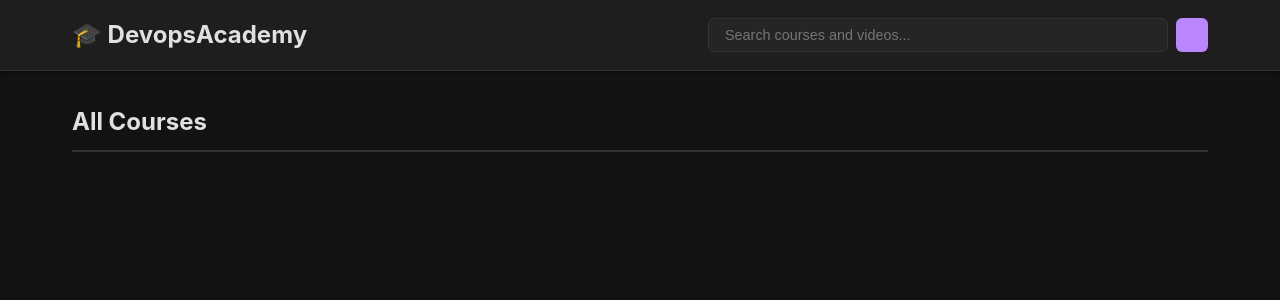
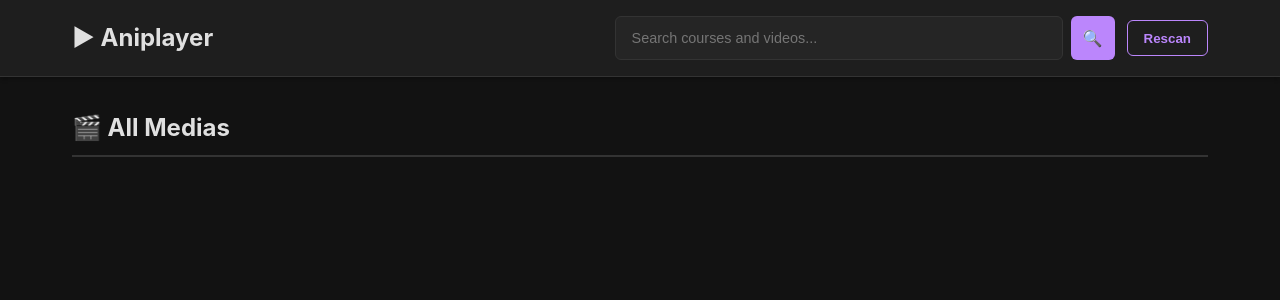
Before and after one commit to abmajum/aniplayer, a FastAPI app: page / in a window 1280 px wide. Shown: the top 300 px of the page. Run offline with FastAPI, Linux system fonts and the light colour scheme; data that the repository does not hold is empty.

Commit message:
Updated code to show video files

```diff
--- a/main.py
+++ b/main.py
@@ -4,7 +4,7 @@ import mimetypes
 import re
 from pathlib import Path
 from fastapi import FastAPI, Request, HTTPException, Query
-from fastapi.responses import HTMLResponse, FileResponse, StreamingResponse
+from fastapi.responses import HTMLResponse, FileResponse, StreamingResponse, RedirectResponse
 from fastapi.staticfiles import StaticFiles
 from fastapi.templating import Jinja2Templates
 from pydantic import BaseModel
@@ -127,12 +127,9 @@ def scan_courses():
                         suffix = item.suffix.lower()
                         if suffix in VIDEO_EXTENSIONS:
                             item_type = "video"
-                        elif suffix == ".pdf":
-                            item_type = "pdf"
-                        elif suffix in {".txt", ".md", ".rst", ".doc", ".docx"}:
-                            item_type = "text"
                         else:
-                            item_type = "file"
+                            # Only index folders and supported video files.
+                            continue
 
                         cursor.execute(
                             "INSERT INTO course_items (course_id, parent_id, name, path, item_type, filename, sort_order) VALUES (?, ?, ?, ?, ?, ?, ?)",
@@ -390,10 +387,15 @@ async def search(request: Request, q: str = Query("")):
         SELECT ci.*, c.name as course_name, c.id as course_id
         FROM course_items ci
         JOIN courses c ON ci.course_id = c.id
-        WHERE (ci.name LIKE ? OR ci.filename LIKE ?) AND ci.item_type IN ('video', 'pdf', 'text')
+        WHERE (ci.name LIKE ? OR ci.filename LIKE ?) AND ci.item_type = 'video'
     """, (query, query)).fetchall()
     conn.close()
     return templates.TemplateResponse("search.html", {"request": request, "query": q, "courses": courses, "videos": videos})
+
+@app.post("/rescan")
+async def rescan_folder():
+    scan_courses()
+    return RedirectResponse(url="/", status_code=303)
 
 @app.post("/api/progress")
 async def update_progress(progress: ProgressUpdate):
--- a/static/style.css
+++ b/static/style.css
@@ -70,6 +70,14 @@ a:hover {
     color: var(--accent);
 }
 
+.nav-actions {
+    display: flex;
+    align-items: center;
+    gap: 0.75rem;
+    flex: 1;
+    justify-content: flex-end;
+}
+
 .search-form {
     display: flex;
     gap: 0.5rem;
@@ -93,18 +101,41 @@ a:hover {
 }
 
 .search-form button {
-    padding: 0.5rem 1rem;
+    min-width: 44px;
+    min-height: 44px;
+    padding: 0.5rem;
     background-color: var(--accent);
     border: none;
     border-radius: 6px;
     color: #000;
     font-weight: bold;
+    font-size: 1rem;
     cursor: pointer;
+    display: flex;
+    align-items: center;
+    justify-content: center;
     transition: background-color 0.2s;
 }
 
 .search-form button:hover {
     background-color: var(--accent-hover);
+}
+
+.rescan-form button {
+    padding: 0.6rem 1rem;
+    background-color: transparent;
+    border: 1px solid var(--accent);
+    border-radius: 6px;
+    color: var(--accent);
+    font-weight: 600;
+    cursor: pointer;
+    transition: all 0.2s;
+    white-space: nowrap;
+}
+
+.rescan-form button:hover {
+    background-color: var(--accent);
+    color: #000;
 }
 
 /* Container */
--- a/templates/base.html
+++ b/templates/base.html
@@ -9,11 +9,16 @@
 <body>
     <nav class="navbar">
         <div class="nav-container">
-            <a href="/" class="logo">🎓 DevopsAcademy</a>
-            <form action="/search" method="get" class="search-form">
-                <input type="text" name="q" placeholder="Search courses and videos..." value="{{ query | default('') }}">
-                <button type="submit"></button>
-            </form>
+            <a href="/" class="logo">▶ Aniplayer</a>
+            <div class="nav-actions">
+                <form action="/search" method="get" class="search-form">
+                    <input type="text" name="q" placeholder="Search courses and videos..." value="{{ query | default('') }}">
+                    <button type="submit" aria-label="Search">🔍</button>
+                </form>
+                <form action="/rescan" method="post" class="rescan-form">
+                    <button type="submit">Rescan</button>
+                </form>
+            </div>
         </div>
     </nav>
     <main class="container">
--- a/templates/index.html
+++ b/templates/index.html
@@ -23,7 +23,7 @@
     {% endif %}
 
     <section class="section">
-        <h2>All Courses</h2>
+        <h2>🎬 All Medias</h2>
         <div class="grid">
             {% for course in courses %}
             <a href="/course/{{ course.id }}" class="card">
```
Also changed, not shown: docker-compose.yml (+2 -6 lines), tests/test_scan_courses.py (added, +44 -0 lines), 4 other files.
